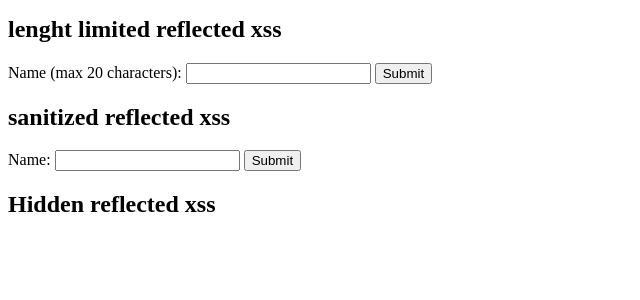
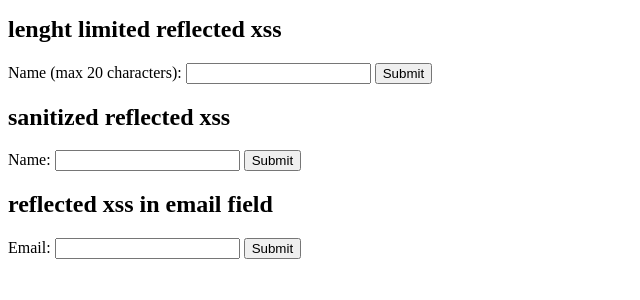
Before and after one commit to michal-simecek/DAST-Benchmark, a PHP site: page / in a window 1280 px wide. Shown: the part 152-452 px from the top of the page, without its empty margins (0-640 px from the left). Run offline with PHP 8.4, Linux system fonts and the light colour scheme.

Commit message:
added email challange

```diff
--- a/modules/tls-ssl-1/site-tls1_3/index.php
+++ b/modules/tls-ssl-1/site-tls1_3/index.php
@@ -32,8 +32,16 @@
   <input type="submit">
 </form>
 
+<h2>reflected xss in email field</h2>
 
-<h2>Hidden reflected xss</h2>
+<form method="post">
+  Email: <input type="text" name="email">
+  <input type="hidden" name="action" value="email_xss">
+  <input type="submit">
+</form>
+
+
+<h2 hidden>Hidden reflected xss</h2>
 
 <form hidden method="post">
   Name: <input type="text" name="name">
@@ -59,6 +67,9 @@ if ($_SERVER["REQUEST_METHOD"] == "POST") {
         case 'sanitized_xss':
           sanitized_xss();
           break;
+        case 'email_xss':
+          email_xss();
+          break;
         default:
             echo "something went wrong";
             break;
@@ -76,6 +87,17 @@ function length_xss(){
   }
 }
 
+function email_xss(){
+  // example payload: "><svg/onload=alert(1)>"@x.y
+  $email = $_POST['email'];
+  if(filter_var($email, FILTER_VALIDATE_EMAIL)){
+    echo "your email is " . $email;
+  }
+  else{
+    echo "invalid email";
+  }
+}
+
 function casual_xss(){
 $name = $_POST['name'];
 echo "Hello, " . $name;
```
